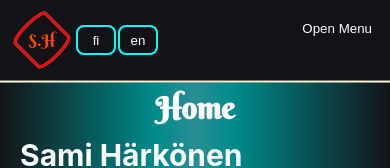
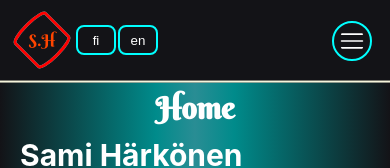
Before and after one commit to SamkHarks/My-page, a React (Create React App) app: page / in a window 390 px wide. Shown: the top 168 px of the page. Built offline with nearby package versions, Linux system fonts and the light colour scheme.

Commit message:
add hamburger icon for smaller screens, relocate useScroll

```diff
--- a/src/components/header/Header.tsx
+++ b/src/components/header/Header.tsx
@@ -1,11 +1,11 @@
 import React, { useState } from "react";
-import { useScroll } from "../../hooks/hooks";
 import { useTranslation } from "react-i18next";
 import { LanguageSelector } from "../languageSelector/LanguageSelector";
 import { SectionRefs } from "../../hooks/types";
 import { RectangleProgress } from "../rectangleProgress/RectangleProgress";
 import styles from "./Header.module.css";
 import { Section } from "../../App";
+import { RxHamburgerMenu } from "react-icons/rx";
 
 type HeaderProps = {
   sectionRefs: SectionRefs;
@@ -34,23 +34,42 @@ type HeaderToggleProps = {
   onClick: () => void;
 };
 
-const HeaderToggle = ({ isOpen, onClick }: HeaderToggleProps) => {
-  const scrollProgress = useScroll();
-  return (
+const HeaderToggle = (props: HeaderToggleProps) => (
   <div className={styles.sticky_header}>
     <div className={styles.container_left}>
-        <RectangleProgress progress={scrollProgress} text={"S.H"} size={60} />
+      <RectangleProgress text={"S.H"} size={60} />
       <LanguageSelector />
     </div>
     <div className={styles.container_right}>
-        <button
-          className={`${styles.header_button} hover-color-effect`}
-          onClick={onClick}
-        >
-          {isOpen ? "Close Menu" : "Open Menu"}
-        </button>
+      <MenuButton {...props} />
     </div>
   </div>
+);
+
+const MenuButton = ({ isOpen, onClick }: HeaderToggleProps) => {
+  const [isPressed, setIsPressed] = React.useState(false);
+  const { t } = useTranslation("common");
+  const onClickAnimate = () => {
+    setIsPressed(true);
+    onClick();
+  };
+  React.useEffect(() => {
+    let timeout: NodeJS.Timeout | undefined;
+    if (isPressed) {
+      timeout = setTimeout(() => setIsPressed(false), 500);
+    }
+    return () => clearTimeout(timeout);
+  }, [isOpen]);
+
+  return (
+    <button className={styles.header_button} onClick={onClickAnimate}>
+      <RxHamburgerMenu
+        className={`${styles.hamburger_icon} ${isPressed ? styles.animate : ""}`}
+      />
+      <span className={styles.button_text}>
+        {isOpen ? t("close") : t("open")}
+      </span>
+    </button>
   );
 };
 
--- a/src/components/rectangleProgress/RectangleProgress.tsx
+++ b/src/components/rectangleProgress/RectangleProgress.tsx
@@ -1,8 +1,8 @@
 import React from "react";
+import { useScroll } from "../../hooks/hooks";
 import { getStyle } from "../../utils/utils";
 
 type Props = {
-  progress: number;
   text: string;
   size: number;
   strokeWidth?: number;
@@ -14,7 +14,6 @@ type Props = {
   ry?: number;
 };
 export const RectangleProgress = ({
-  progress,
   text,
   size,
   strokeWidth = 3,
@@ -25,6 +24,7 @@ export const RectangleProgress = ({
   textFill = "orangeRed",
   textProgressFill = "cyan",
 }: Props) => {
+  const progress = useScroll();
   // Rectangle's side width
   const sideWidth = size / Math.sqrt(2);
   const halfSize = size / 2;
```
Lines whose indentation alone changed are shown as unchanged.
